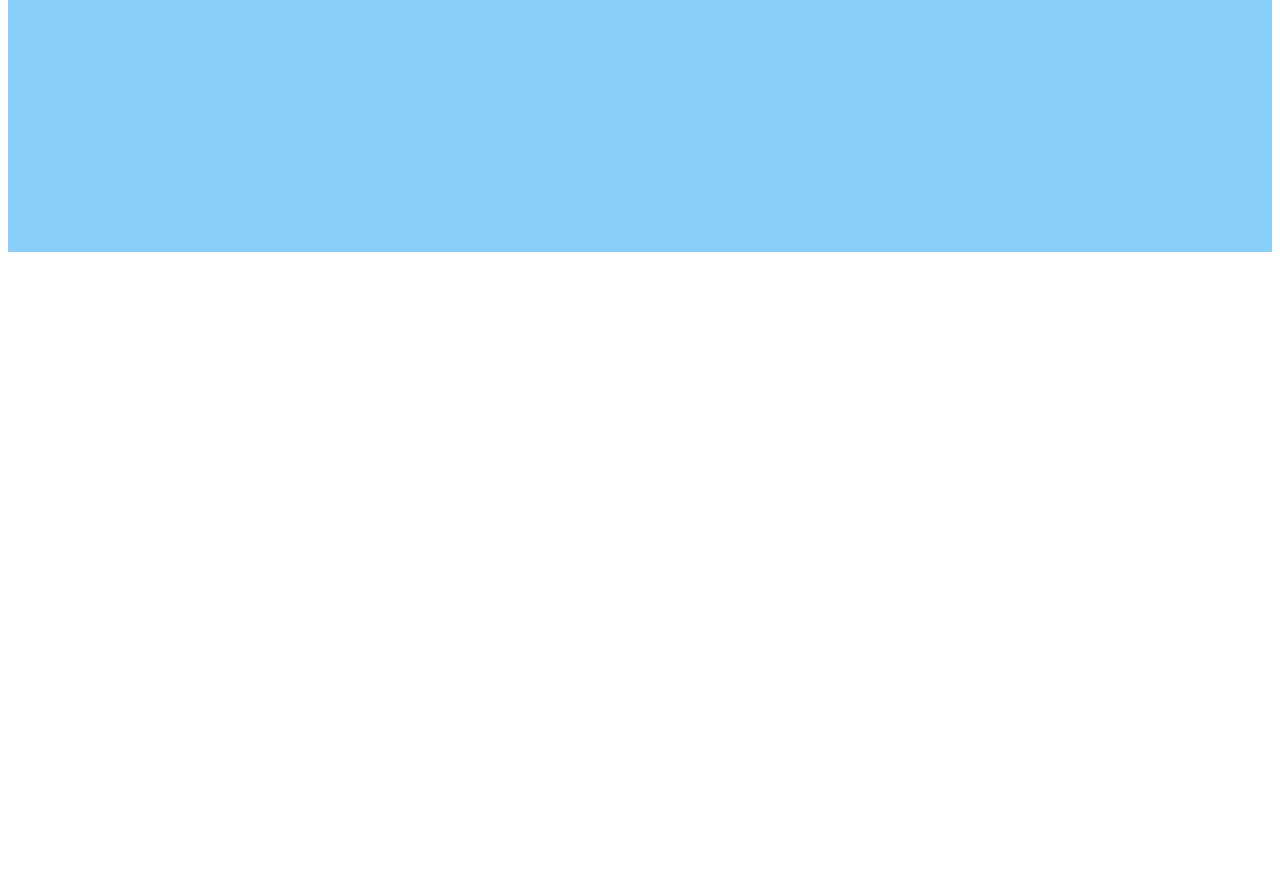
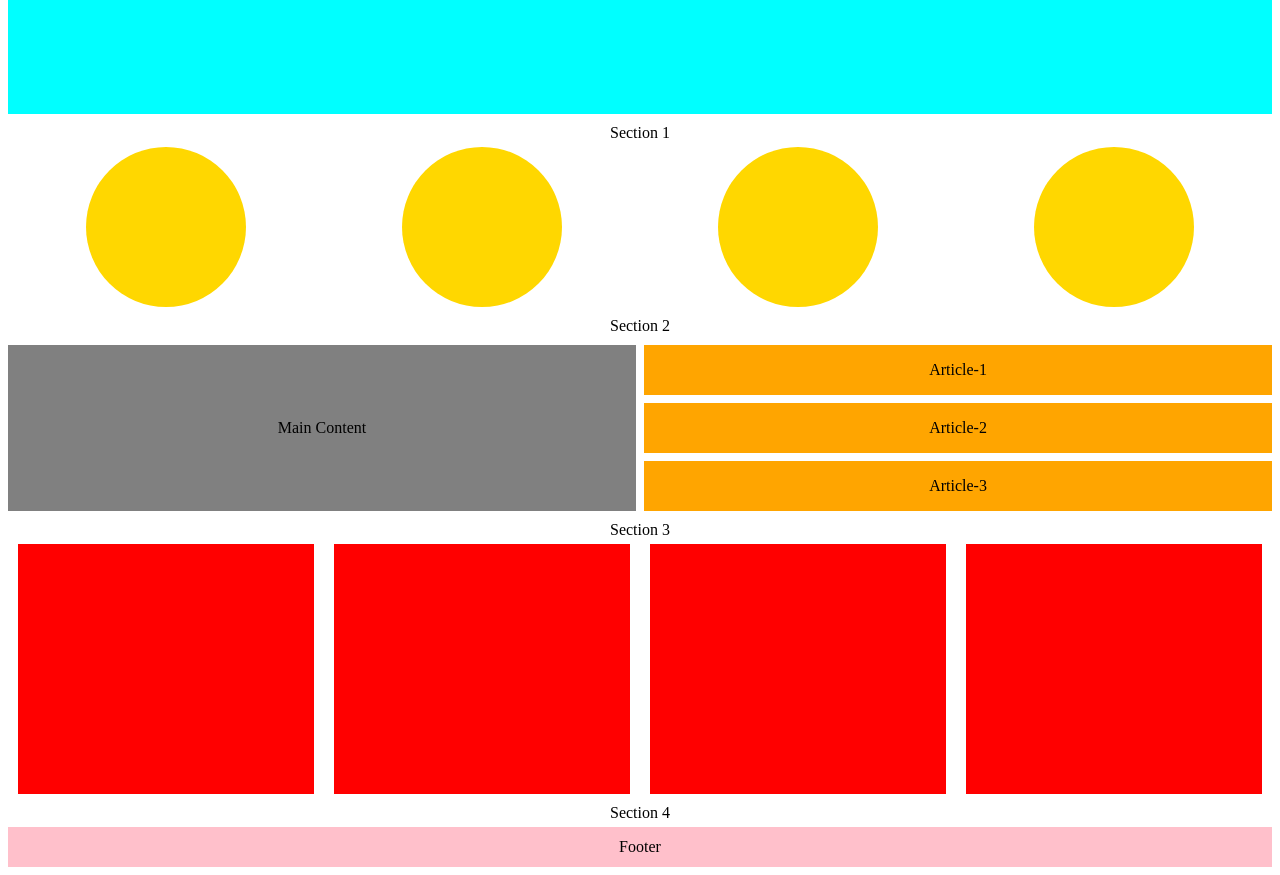
Before and after one commit to Utkarshg25/Fullstack_2021, a plain HTML site: page pages/practical7.html in a window 1280 px wide. Shown: the part 320-1195 px from the top of the page. Before the commit the page ends 800 px from the top, so only its background shows below. Drawn offline with Linux system fonts and the light colour scheme.

Commit message:
Update practical7.html

```diff
--- a/pages/practical7.html
+++ b/pages/practical7.html
@@ -4,30 +4,142 @@
     <meta charset="UTF-8">
     <meta http-equiv="X-UA-Compatible" content="IE=edge">
     <meta name="viewport" content="width=device-width, initial-scale=1.0">
-    <title>Practical-7</title>
+    <title>Practical 7</title>
     <style>
-        #header{
-            height: 8vh;
+        .header {
+            background-color: gray;
+            text-align: center;
             padding: 10px;
+        }
+        .banner {
+            margin-top: 10px;
+            background-color: aqua;
             text-align: center;
-            background-color:gray;
-            border: 10px;
+            padding: 180px;
         }
-        #banner{
-            height: 60vh;
-            border: 10px;
-            background-color: lightskyblue;
+        .section1 {
+            margin-top: 10px;
+            text-align: center;
+            display: flex;
+            flex-direction: column;
+        }
+        .profile {
+            margin-top: 5px;
+            display: flex;
+            flex-direction: row;
+            justify-content: space-around;
+
+        }
+        .image {
+            background-color: gold;
+            height: 160px;
+            width: 160px;
+            border-radius: 100%;
+        }
+        .section2 {
+            margin-top: 10px;
+            text-align: center;
+        }
+        .main {
+            display: flex;
+            flex-direction: row;
+            width: 100%;
+            margin-top: 10px;
+        }
+        .mainContent{
+            display: flex;
+            background-color: gray;
+            width: 50%;
+            align-items: center;
+            justify-content: center;
+        }
+        .articleBox {
+            display: flex;
+            flex-direction: column;
+            width: 50%;
+            margin-left: 8px;
+        }
+        .article {
+            display: flex;
+            align-items: center;
+            justify-content: center;
+            background-color: orange;
+            text-align: center;
+            height: 50px;
+        }
+        #article2 {
+            margin-top: 8px;
+            margin-bottom: 8px;
+        }
+        .section3 {
+            margin-top: 10px;
+            display: flex;
+            flex-direction: column;
+            text-align: center;
+        }
+        .collection {
+            margin-top: 5px;
+            display: flex;
+            flex-direction: row;
+        }
+        .box {
+            background-color: red;
+            height: 250px;
+            width: 25%;
+            margin-left: 10px;
+            margin-right: 10px;
+        }
+        .section4 {
+            margin-top: 10px;
+            display: flex;
+            flex-direction: column;
+            text-align: center;
+        }
+        .footer {
+            margin-top: 5px;
+            background-color: pink;
+            display: flex;
+            justify-content: center;
+            align-items: center;
+            height: 40px;
         }
     </style>
 </head>
 <body>
-    <div id="header">header</div>
-    <div id="banner">banner</div>
-    <div>
-        <div class="circle"></div>
-        <div class="circle"></div>
-        <div class="circle"></div>
-        <div class="circle"></div>
+    <div class="header">Header</div>
+    <div class="banner">Banner</div>
+    <div class="section1">
+        Section 1
+        <div class="profile">
+            <div class="image"></div>
+            <div class="image"></div>
+            <div class="image"></div>
+            <div class="image"></div>
+        </div>
+    </div>
+    <div class="section2">
+        Section 2
+        <div class="main">
+            <div class="mainContent">Main Content</div>
+            <div class="articleBox">
+                <div class="article">Article-1</div>
+                <div class="article" id="article2">Article-2</div>
+                <div class="article">Article-3</div>
+            </div>
+        </div>
+    </div>
+    <div class="section3">
+        Section 3
+        <div class="collection">
+            <div class="box"></div>
+            <div class="box"></div>
+            <div class="box"></div>
+            <div class="box"></div>
+        </div>
+    </div>
+    <div class="section4">
+        Section 4
+        <div class="footer">Footer</div>
     </div>
 </body>
 </html>
```
